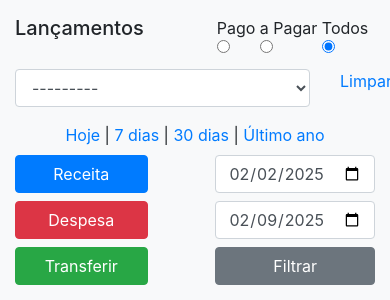
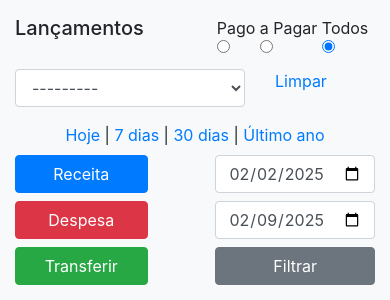
Before and after one commit to diogowagner/finan, a Django app: page /lancamentos/1/ in a window 390 px wide. Shown: the part 56-356 px from the top of the page. Run offline with Django 5.2, Linux system fonts and the light colour scheme; the visitor is signed in with stand-in values (Sample User, id 1); data that the repository does not hold is empty; parts of the project's set-up code (start-up, migrations or seed data) failed here and were passed over; some libraries are stand-ins or nearby versions.

Commit message:
melhoria lançamentos

```diff
--- a/fluxo/templates/lancamento.html
+++ b/fluxo/templates/lancamento.html
@@ -40,7 +40,7 @@
                         </div>
                         <div class="col-md-8">
                             <div class="row">
-                                    <div class="col-10 col-md-4 mb-3">
+                                    <div class="col-8 col-md-4 mb-3">
                                         {{ lancamentoForm.conta }}
                                         <div class="invalid-feedback">
                                             Por favor, escolha uma conta.
```
